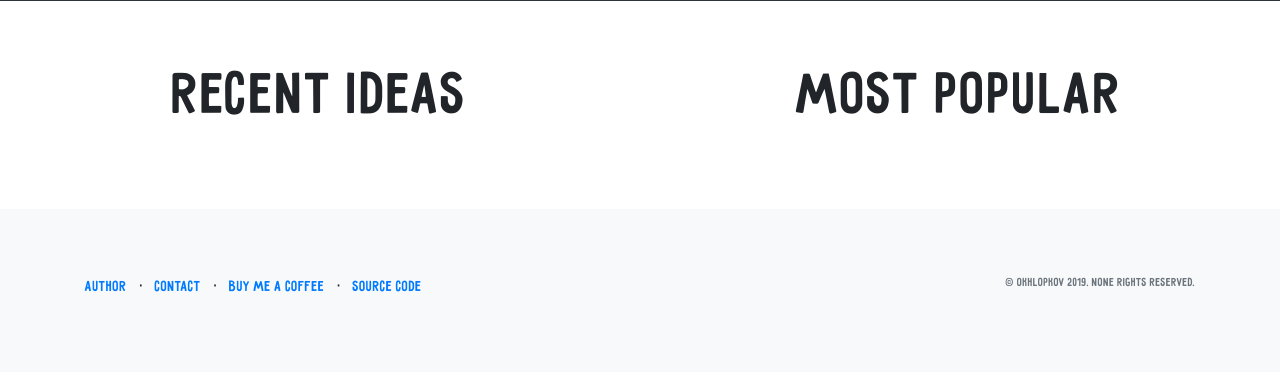
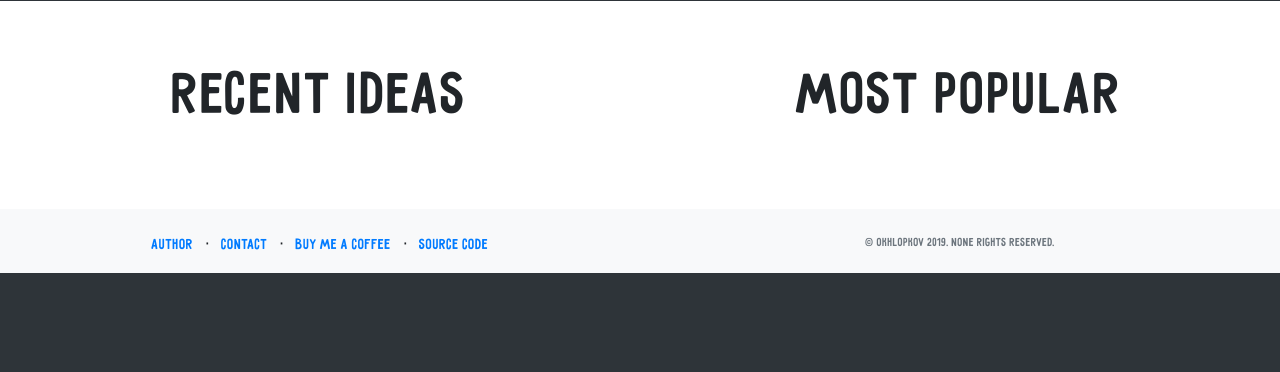
Before and after one commit to ohld/haveidea, a Django app: page / in a window 1280 px wide. Shown: the part 799-1171 px from the top of the page. After the commit the page ends 1072 px from the top, so only its background shows below. Run offline with Django 3.2, Linux system fonts and the light colour scheme; data that the repository does not hold is empty; some libraries are stand-ins or nearby versions.

Commit message:
fixfooter

```diff
--- a/plans/static/styles.css
+++ b/plans/static/styles.css
@@ -141,18 +141,18 @@ body {
   }
 
   footer.footer {
-    padding-top: 4rem;
-    padding-bottom: 4rem;
+    padding-top: 1.5rem;
+    /* padding-bottom: 2rem; */
   }
 
   .idea-footer {
     font-size: 1.5rem;
   }
 
-  @media (min-width: 768px) {
+  /* @media (min-width: 768px) { */
     /* .idea-footer {
         padding-top: 10rem;
         padding-bottom: 5rem;
         font-size: 2rem;
       } */
-  }
+  /* } */
--- a/plans/templates/index.html
+++ b/plans/templates/index.html
@@ -63,7 +63,7 @@
         <div class="col-md-10 col-lg-8 col-xl-7 mx-auto">
           <form>
             <div class="form-row">
-              <div class="col-12 col-md-12">
+              <div class="mx-auto col-md-12">
                 <button type="new" class="btn btn-block btn-lg btn-primary">
                     <a href="/new/" class="text-white">I have something to offer</a>
                 </button>
@@ -159,10 +159,10 @@
 
   <!-- Footer -->
   <footer class="footer bg-light">
-    <div class="container">
-      <div class="row">
-        <div class="col-lg-6 h-100 text-center text-lg-left my-auto">
-          <ul class="list-inline mb-2">
+    <div class="container-fluid p-0">
+      <div class="row no-gutters">
+        <div class="col-md text-conter">
+          <ul class="list-inline text-center">
             <li class="list-inline-item">
               <a href="https://okhlopkov.com/">Author</a>
             </li>
@@ -180,7 +180,7 @@
             </li>
           </ul>
         </div>
-        <div class="col-lg-6 h-100 text-center text-lg-right my-auto">
+        <div class="col-md text-center">
             <p class="text-muted small">&copy; Okhlopkov 2019. None Rights Reserved.</p>
         </div>
       </div>
```
